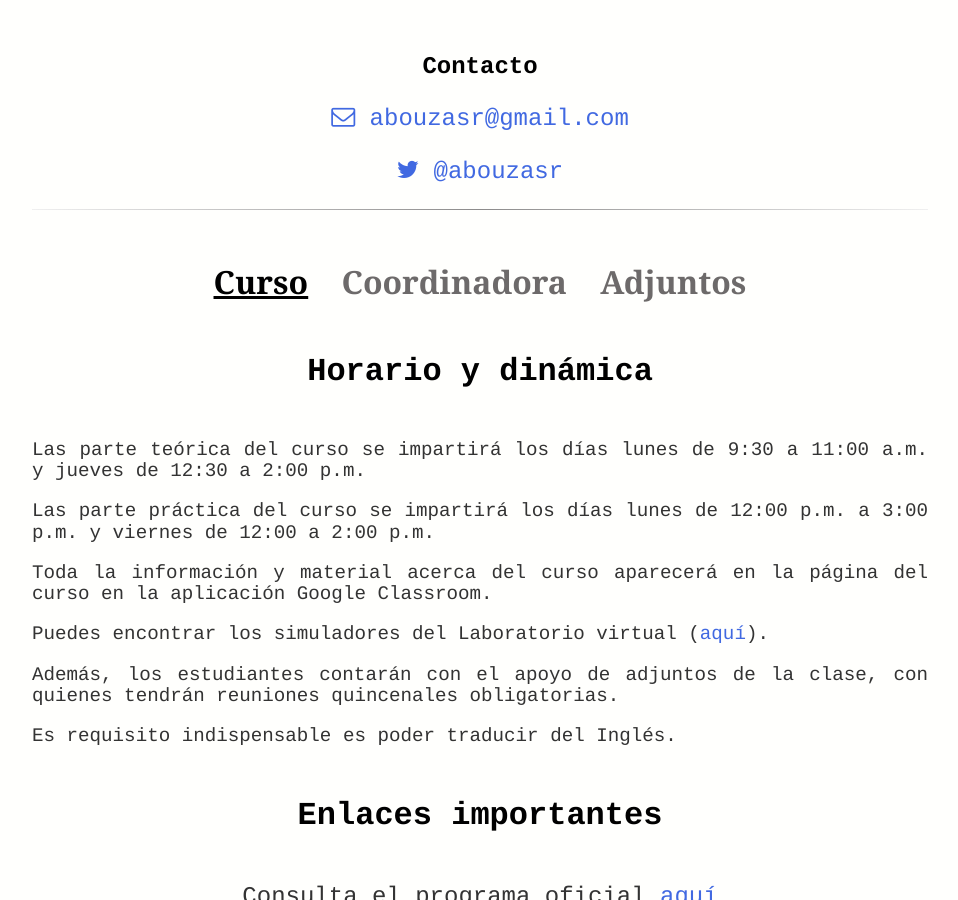
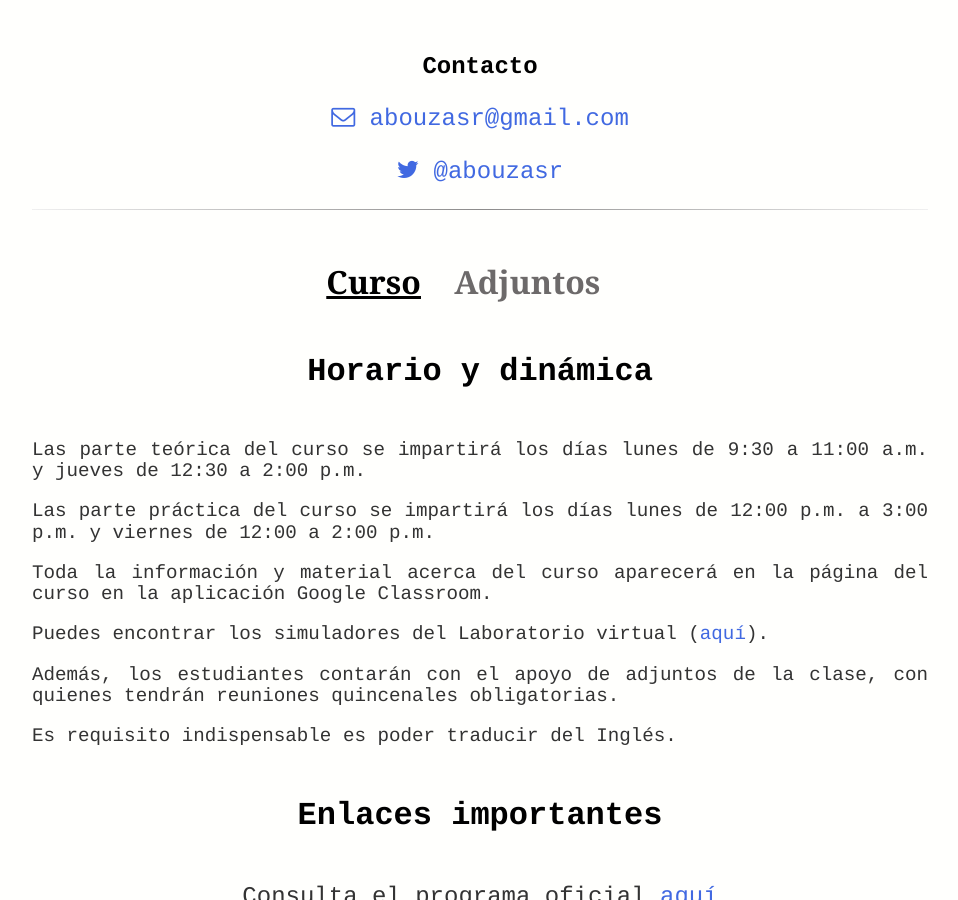
Before and after one commit to BouzasLab25/bouzaslab25.github.io, a Jekyll site: the page built from cursos/ACAIII.html, in a window 1280 px wide and 900 px high, scrolled down 951 px. Shown: the whole window, without its empty margins (160-1118 px from the left). Built offline with Jekyll 4.4.1, drawn with Linux system fonts in a browser that asks for light colours.

Commit message:
Update ACAIII.html

```diff
--- a/cursos/ACAIII.html
+++ b/cursos/ACAIII.html
@@ -21,7 +21,7 @@
 
 <hr class="style14">
 
-<h3 style="color:black;font-size: 2em;font-family:'Georgia';"><u>Curso</u></a>&nbsp;&nbsp;&nbsp;&nbsp;<a href="/cursos/Coordinadora.html" style="color:#6d6a6a;font-size: 1em;font-family:'Georgia';">Coordinadora</a>&nbsp;&nbsp;&nbsp;&nbsp;<a href="/cursos/Adjuntos.html" style="color:#6d6a6a;font-size: 1em;font-family:'Georgia';">Adjuntos</a></h3>
+<h3 style="color:black;font-size: 2em;font-family:'Georgia';"><u>Curso</u></a>&nbsp;&nbsp;&nbsp;&nbsp;<a href="/cursos/Adjuntos.html" style="color:#6d6a6a;font-size: 1em;font-family:'Georgia';">Adjuntos</a>&nbsp;&nbsp;&nbsp;&nbsp;</h3>
 </p>
 
 <h3 ALIGN=center>Horario y dinámica</h3>
```
